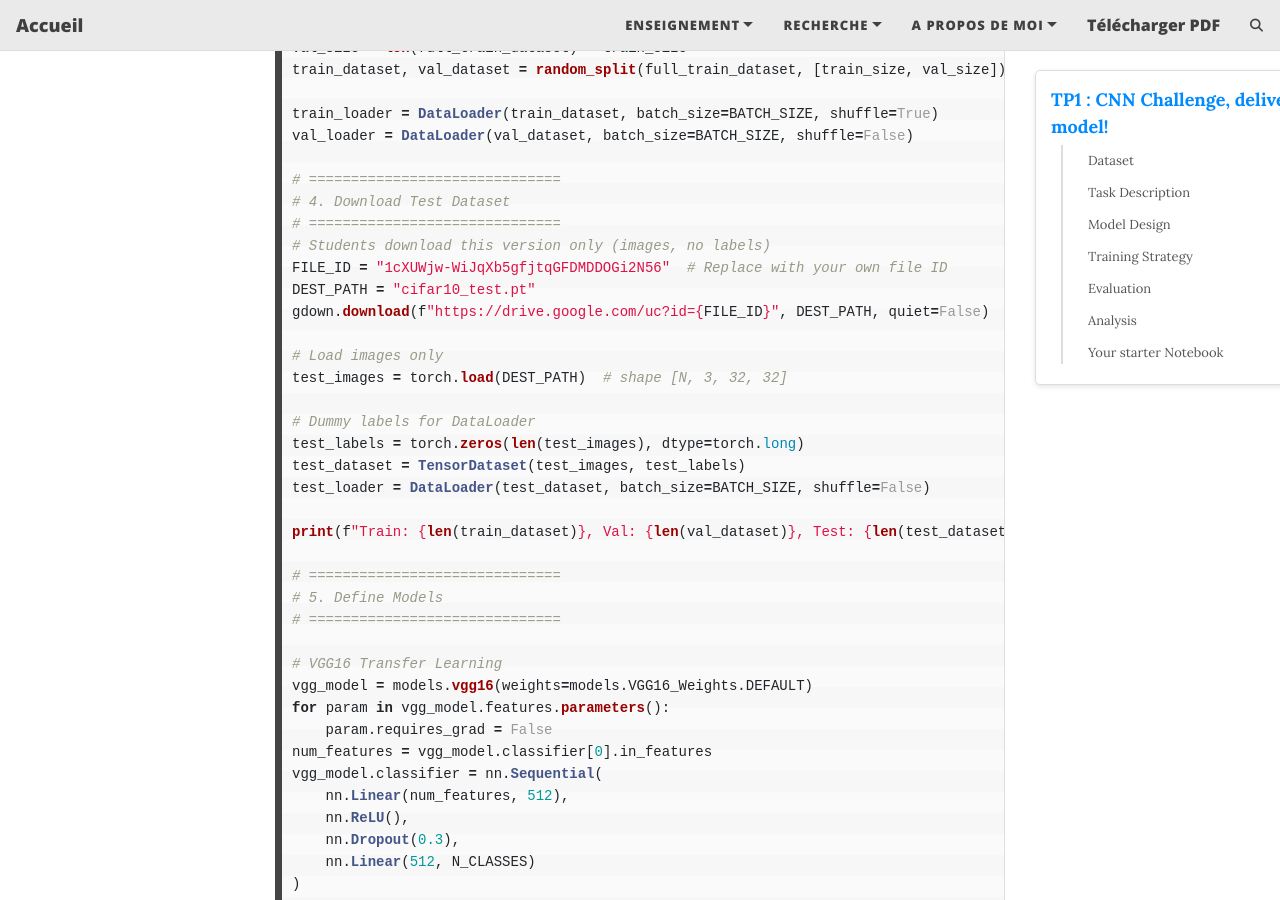
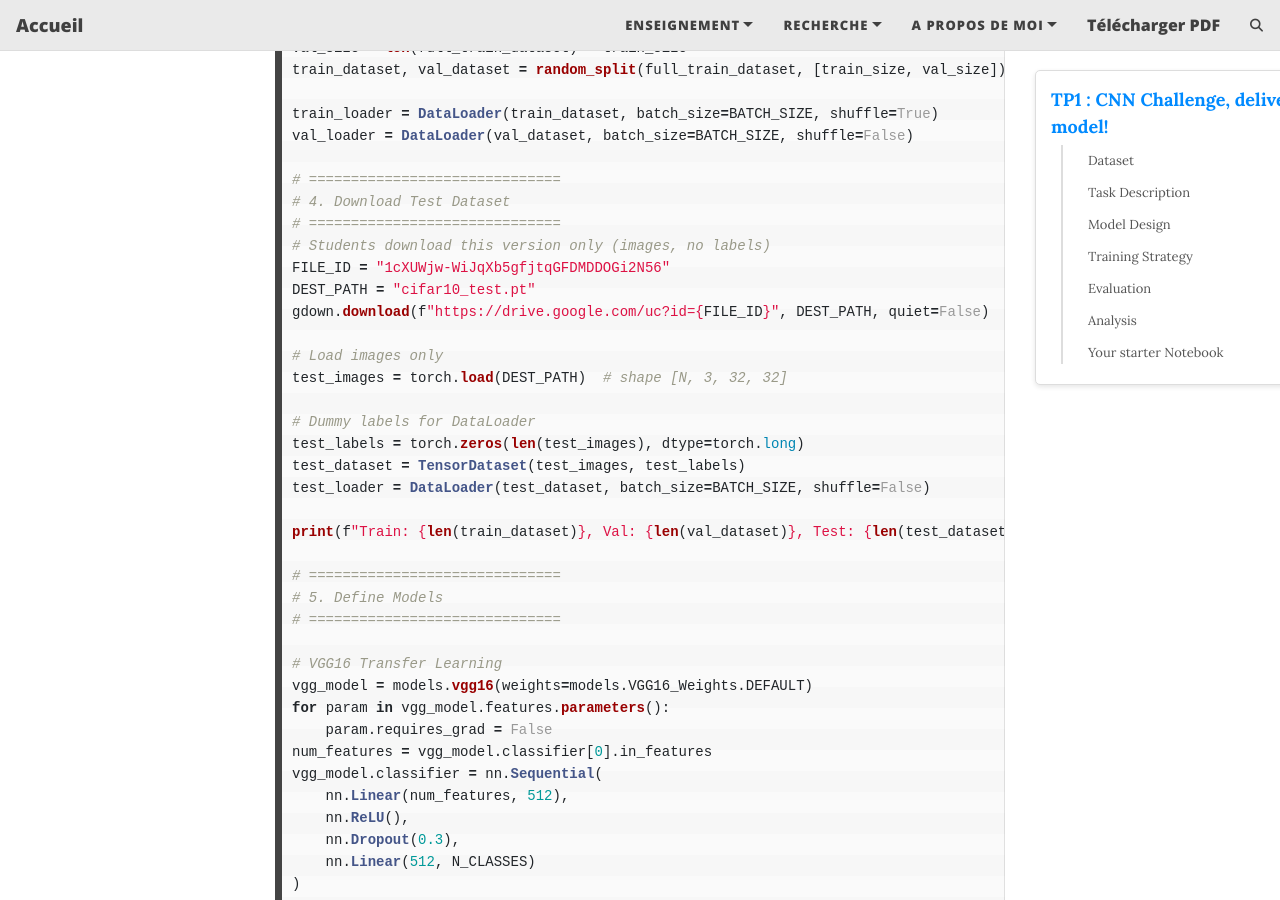
Before and after one commit to MariemZaouali/mariemzaouali.github.io, a Jekyll site: the page built from _posts/2025-11-13-genAITp1.md, in a window 1280 px wide and 900 px high, scrolled down 3110 px. Built offline with Jekyll 4.4.1, drawn with Linux system fonts in a browser that asks for light colours; comment, search, counter and statistics services are not loaded.

Commit message:
Update 2025-11-13-genAITp1.md

```diff
--- a/_posts/2025-11-13-genAITp1.md
+++ b/_posts/2025-11-13-genAITp1.md
@@ -114,7 +114,7 @@ val_loader = DataLoader(val_dataset, batch_size=BATCH_SIZE, shuffle=False)
 # 4. Download Test Dataset
 # ==============================
 # Students download this version only (images, no labels)
-FILE_ID = "1cXUWjw-WiJqXb5gfjtqGFDMDDOGi2N56"  # Replace with your own file ID
+FILE_ID = "1cXUWjw-WiJqXb5gfjtqGFDMDDOGi2N56"
 DEST_PATH = "cifar10_test.pt"
 gdown.download(f"https://drive.google.com/uc?id={FILE_ID}", DEST_PATH, quiet=False)
 
```
